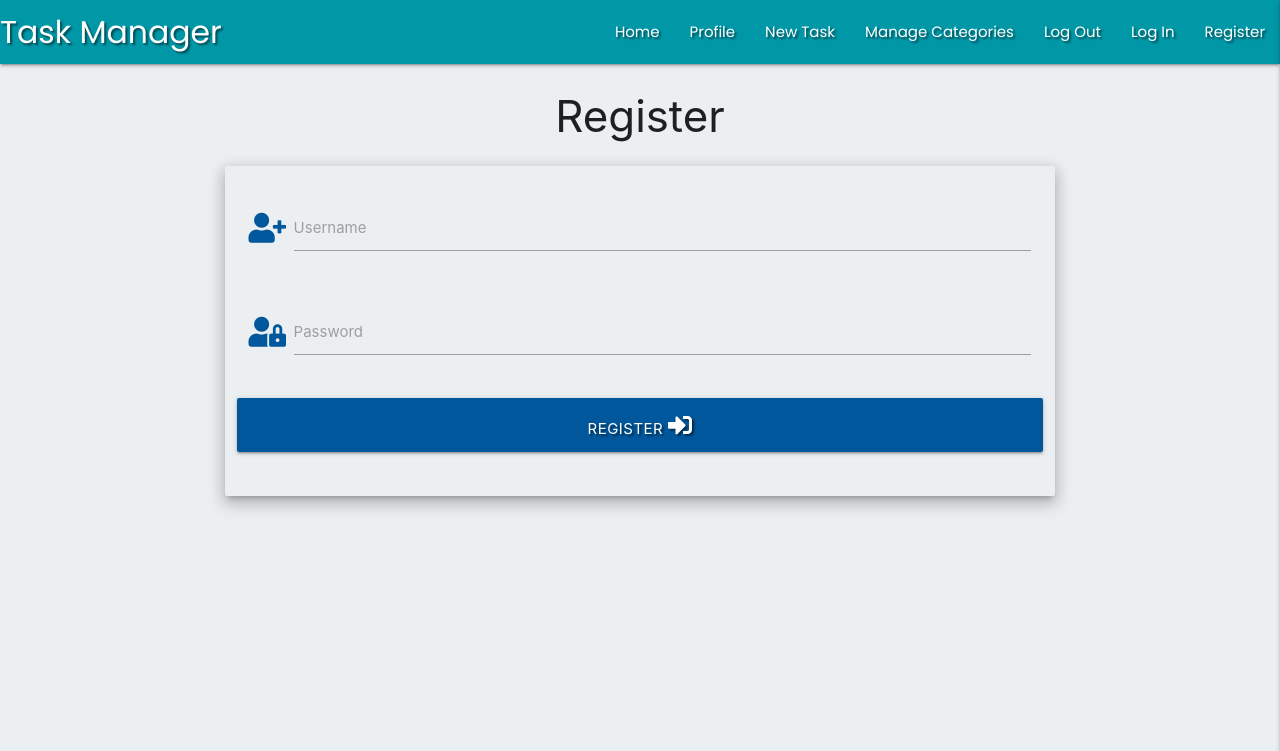
After one commit to NicolaLampis/flask-task-manager-project, a Flask app: page /register in a window 1280 px wide. The commit adds this page. Shown: the top 751 px of the page. Run offline with Flask 2, Linux system fonts and the light colour scheme; some libraries are stand-ins or nearby versions.

Commit message:
add Register template

```diff
--- a/app.py
+++ b/app.py
@@ -4,6 +4,7 @@ from flask import (
     request, session, url_for)
 from flask_pymongo import PyMongo
 from bson.objectid import ObjectId
+from werkzeug.security import generate_password_hash, check_password_hash
 if os.path.exists("environmental.py"):
     import environmental
 
@@ -23,6 +24,11 @@ def get_tasks():
     return render_template("tasks.html", tasks=tasks)
 
 
+@app.route("/register", methods=["GET", "POST"])
+def register():
+    return render_template("register.html")
+
+
 if __name__ == "__main__":
     app.run(host=os.environ.get("IP"),
             port=int(os.environ.get("PORT")),
--- a/static/css/style.css
+++ b/static/css/style.css
@@ -1,5 +1,11 @@
+@import url('https://fonts.googleapis.com/css2?family=Poppins:ital,wght@0,300;0,400;0,500;1,300;1,400&display=swap');
+
 body {
-    background-color: rgb(226, 189, 143);
+    background-color: #eceff1;
+}
+
+nav, #mobile-demo {
+    font-family: "Poppins", Arial, sans-serif;
 }
 
 .text-shadow {
--- a/templates/base.html
+++ b/templates/base.html
@@ -25,7 +25,7 @@
                 <li><a href="#">Manage Categories</a></li>
                 <li><a href="#">Log Out</a></li>
                 <li><a href="#">Log In</a></li>
-                <li><a href="#">Register</a></li>
+                <li><a href="{{ url_for('register') }}">Register</a></li>
             </ul>
             </div>
         </nav>
@@ -38,7 +38,7 @@
             <li><a href="#">Manage Categories</a></li>
             <li><a href="#">Log Out</a></li>
             <li><a href="#">Log In</a></li>
-            <li><a href="#">Register</a></li>
+            <li><a href="{{ url_for('register') }}">Register</a></li>
         </ul>
     </header>
     {% block content %}
--- /dev/null
+++ b/templates/register.html
@@ -0,0 +1,35 @@
+{% extends "base.html" %}
+{% block content %}
+
+<h3 class="center-align">Register</h3>
+
+<div class="row">
+    <form class="col s12 m8 offset-m2">
+      <div class="card-panel blue-grey lighten-5 z-depth-3">
+        <!-- Input username -->
+        <div class="row">
+            <div class="input-field col s12">
+                <i class="fas fa-user-plus prefix light-blue-text text-darken-4"></i>
+                <input id="username" name="username" type="text" class="validate">
+                <label for="username">Username</label>
+            </div>
+        </div>
+        <!-- Paasword -->
+        <div class="row">
+            <div class="input-field col s12">
+                <i class="fas fa-user-lock prefix light-blue-text text-darken-4"></i>
+                <input id="password" name="password" type="password" class="validate">
+                <label for="password">Password</label>
+            </div>
+        </div>
+        <!-- Register button -->
+        <div class="row">
+            <button type="submit" class="col s12 btn-large light-blue darken-4 text-shadow">
+                Register <i class="fas fa-sign-in-alt"></i>
+            </button>
+        </div>
+      </div>
+    </form>
+  </div>
+
+{% endblock %}
```
